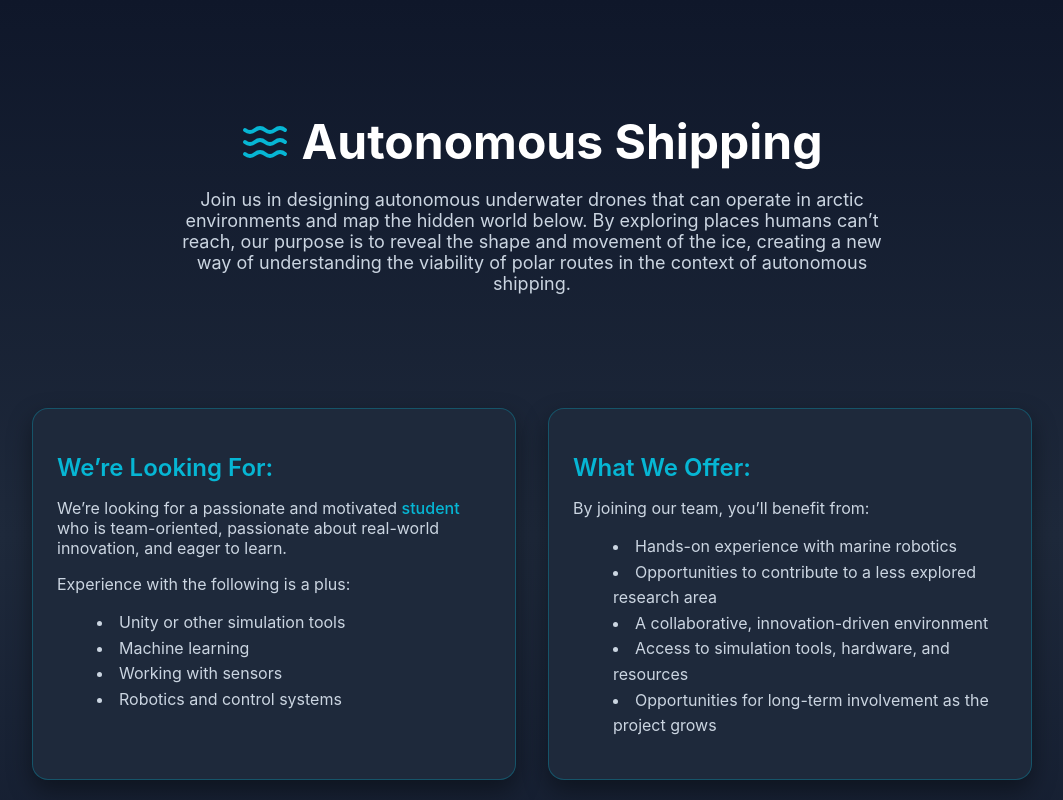
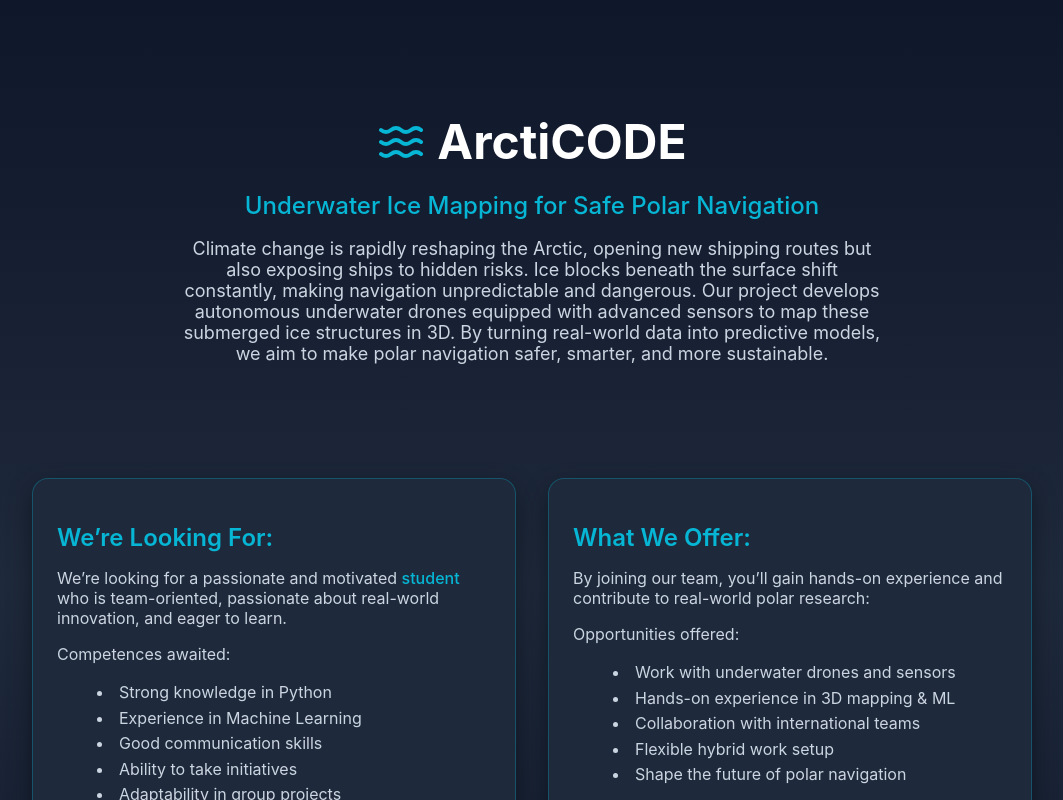
Before and after one commit to Klaraaorban/autonomous-shipping, a React (Create React App) app: page / in a window 1280 px wide. Shown: the top 800 px of the page, without its empty margins (108-1171 px from the left). Built offline with nearby package versions, Linux system fonts and the light colour scheme.

Commit message:
updated some details in the first part

```diff
--- a/src/App.js
+++ b/src/App.js
@@ -35,11 +35,23 @@ export default function LandingPage() {
       >
         <h1 style={{ fontSize: "3rem", fontWeight: "bold", marginBottom: "16px", display: "flex", justifyContent: "center", alignItems: "center", gap: "12px" }}>
           <Waves size={48} color="#06b6d4" />
-          Autonomous Shipping
+          ArctiCODE
         </h1>
+        <h2
+          style={{
+            fontSize: "1.5rem",
+            fontWeight: "500",
+            color: "#06b6d4",
+            marginBottom: "16px",
+            textAlign: "center",
+          }}
+        >
+          Underwater Ice Mapping for Safe Polar Navigation
+        </h2>
         <p style={{ fontSize: "1.125rem", color: "#cbd5e1" }}>
-          Join us in designing autonomous underwater drones that can operate in arctic environments and map the hidden world below. By exploring places humans can’t reach, our purpose is to reveal the shape and movement of the ice, creating a new way of understanding the viability of polar routes in the context of autonomous shipping.
-        </p>
+          Climate change is rapidly reshaping the Arctic, opening new shipping routes but also exposing ships to hidden risks. Ice blocks beneath the surface shift constantly, making navigation unpredictable and dangerous.
+Our project develops autonomous underwater drones equipped with advanced sensors to map these submerged ice structures in 3D. By turning real-world data into predictive models, we aim to make polar navigation safer, smarter, and more sustainable.
+          </p>
       </motion.div>
 
       {/* Open Position Section */}
@@ -55,26 +67,32 @@ export default function LandingPage() {
           <p style={{ color: "#cbd5e1" }}>
             We’re looking for a passionate and motivated <span style={{ color: "#06b6d4", fontWeight: "500" }}>student</span> who is team-oriented, passionate about real-world innovation, and eager to learn.
           </p>
-          <p style={{ color: "#cbd5e1", marginTop: "16px" }}>Experience with the following is a plus:</p>
+          <p style={{ color: "#cbd5e1", marginTop: "16px" }}>Competences awaited:</p>
           <ul style={{ color: "#cbd5e1", marginTop: "12px", listStyle: "disc inside", lineHeight: "1.6" }}>
-            <li>Unity or other simulation tools</li>
-            <li>Machine learning</li>
-            <li>Working with sensors</li>
-            <li>Robotics and control systems</li>
+            <li>Strong knowledge in Python</li>
+            <li>Experience in Machine Learning</li>
+            <li>Good communication skills</li>
+            <li>Ability to take initiatives</li>
+            <li>Adaptability in group projects</li>
+            <li>Fluency in both German and English</li>
           </ul>
         </div>
 
         <div style={cardStyle}>
           <h2 style={{ fontSize: "1.5rem", fontWeight: "600", color: "#06b6d4", marginBottom: "16px" }}>What We Offer:</h2>
-          <p style={{ color: "#cbd5e1" }}>By joining our team, you’ll benefit from:</p>
+          <p style={{ color: "#cbd5e1" }}>
+            By joining our team, you’ll gain hands-on experience and contribute to real-world polar research:
+          </p>
+          <p style={{ color: "#cbd5e1", marginTop: "16px" }}>Opportunities offered:</p>
           <ul style={{ color: "#cbd5e1", marginTop: "12px", listStyle: "disc inside", lineHeight: "1.6" }}>
-            <li>Hands-on experience with marine robotics</li>
-            <li>Opportunities to contribute to a less explored research area</li>
-            <li>A collaborative, innovation-driven environment</li>
-            <li>Access to simulation tools, hardware, and resources</li>
-            <li>Opportunities for long-term involvement as the project grows</li>
+            <li>Work with underwater drones and sensors</li>
+            <li>Hands-on experience in 3D mapping & ML</li>
+            <li>Collaboration with international teams</li>
+            <li>Flexible hybrid work setup</li>
+            <li>Shape the future of polar navigation</li>
           </ul>
         </div>
+
       </motion.div>
 
       {/* Call to Action */}
```
